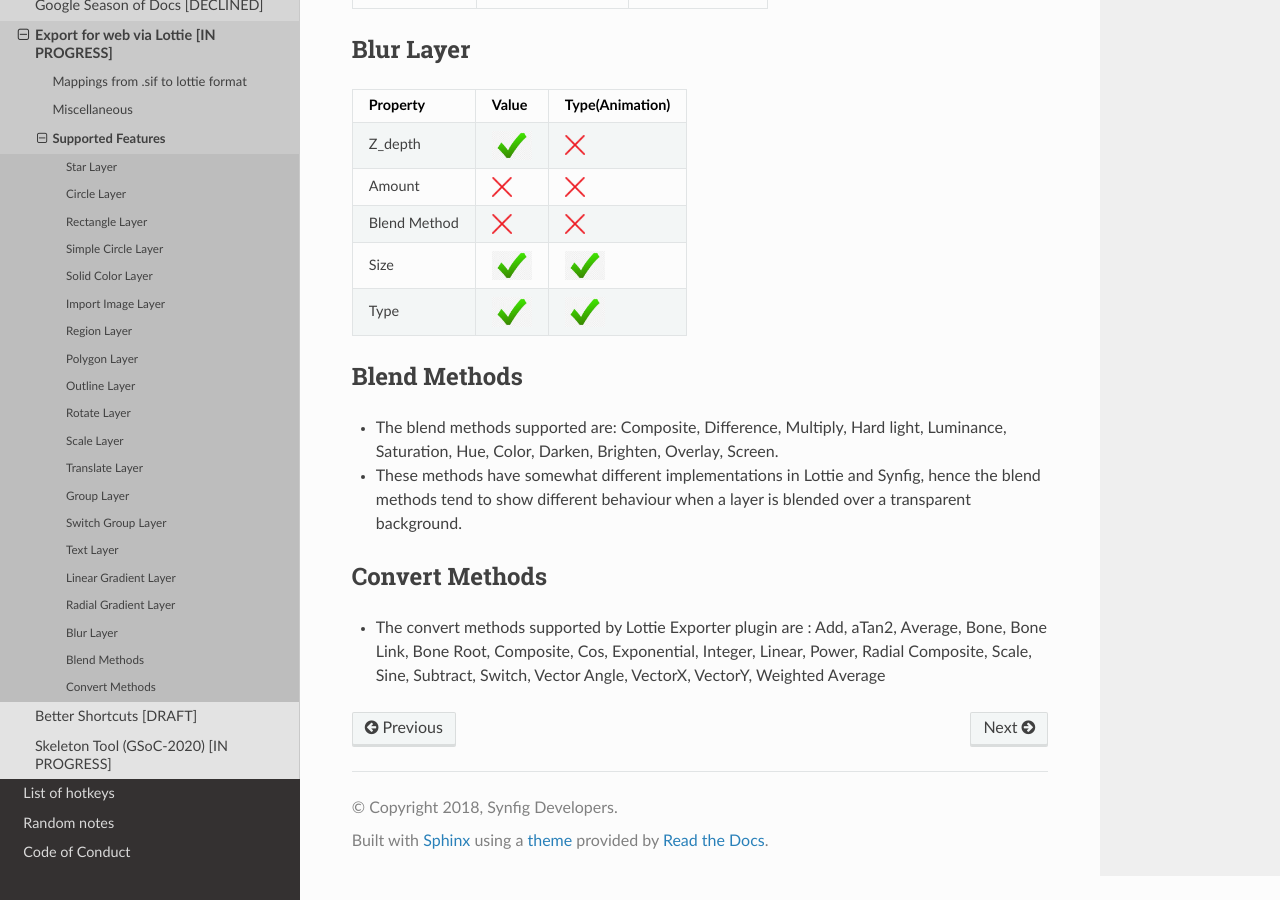
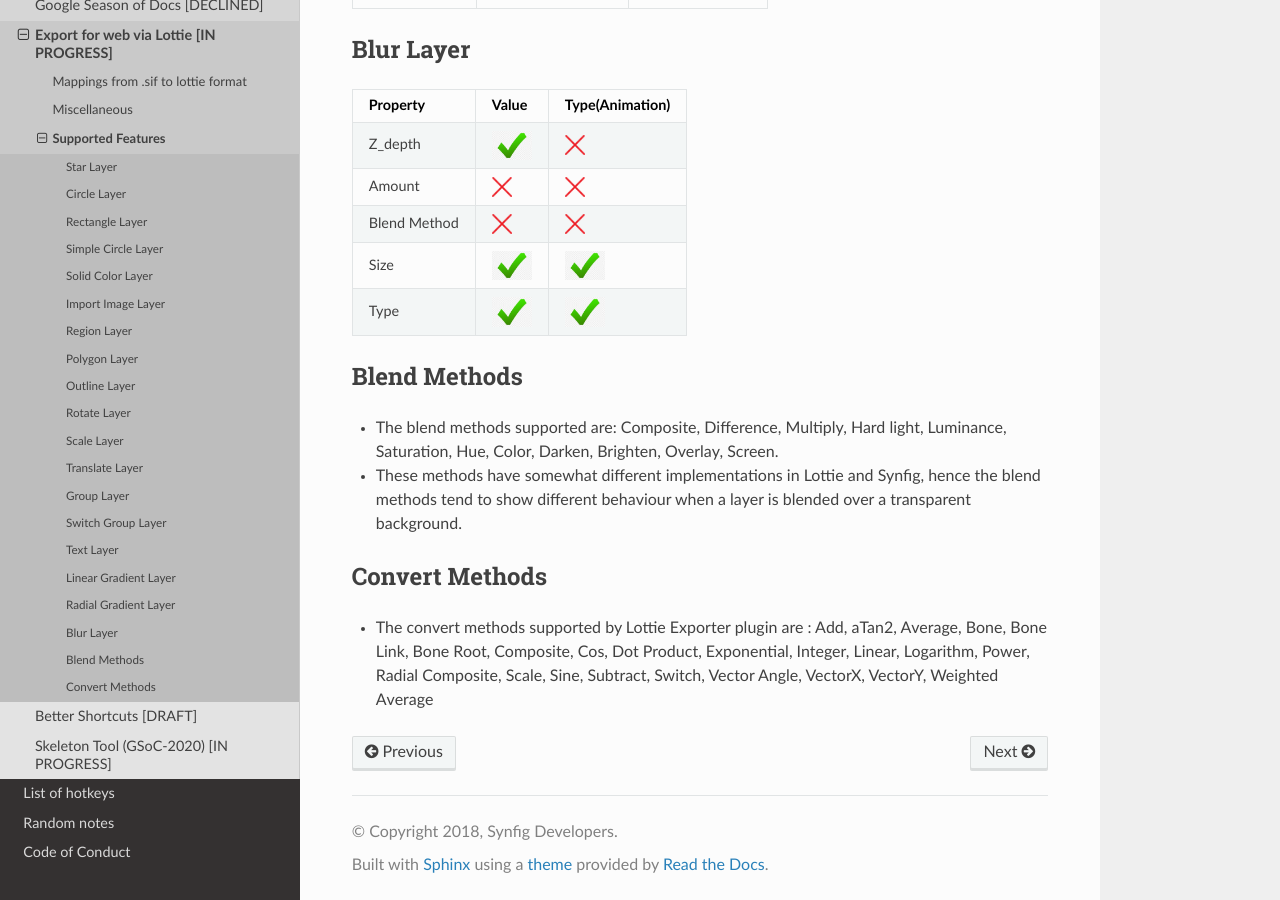
Before and after one commit to synfig/synfig-docs-dev, a Sphinx documentation site: the page built from docs/projects/lottie/supported.rst, in a window 1280 px wide and 900 px high, scrolled down 8954 px. Built offline with Sphinx 7.4.7 and the Read the Docs theme 2.0.0, drawn with Linux system fonts in a browser that asks for light colours.

Commit message:
Add documentation for convert methods

```diff
--- a/docs/projects/lottie/supported.rst
+++ b/docs/projects/lottie/supported.rst
@@ -469,4 +469,4 @@
 
 Convert Methods
 ---------------
-- The convert methods supported by Lottie Exporter plugin are : Add, aTan2, Average, Bone, Bone Link, Bone Root, Composite, Cos, Exponential, Integer, Linear, Power, Radial Composite, Scale, Sine, Subtract, Switch, Vector Angle, VectorX, VectorY, Weighted Average
+- The convert methods supported by Lottie Exporter plugin are : Add, aTan2, Average, Bone, Bone Link, Bone Root, Composite, Cos, Dot Product, Exponential, Integer, Linear, Logarithm, Power, Radial Composite, Scale, Sine, Subtract, Switch, Vector Angle, VectorX, VectorY, Weighted Average
```
